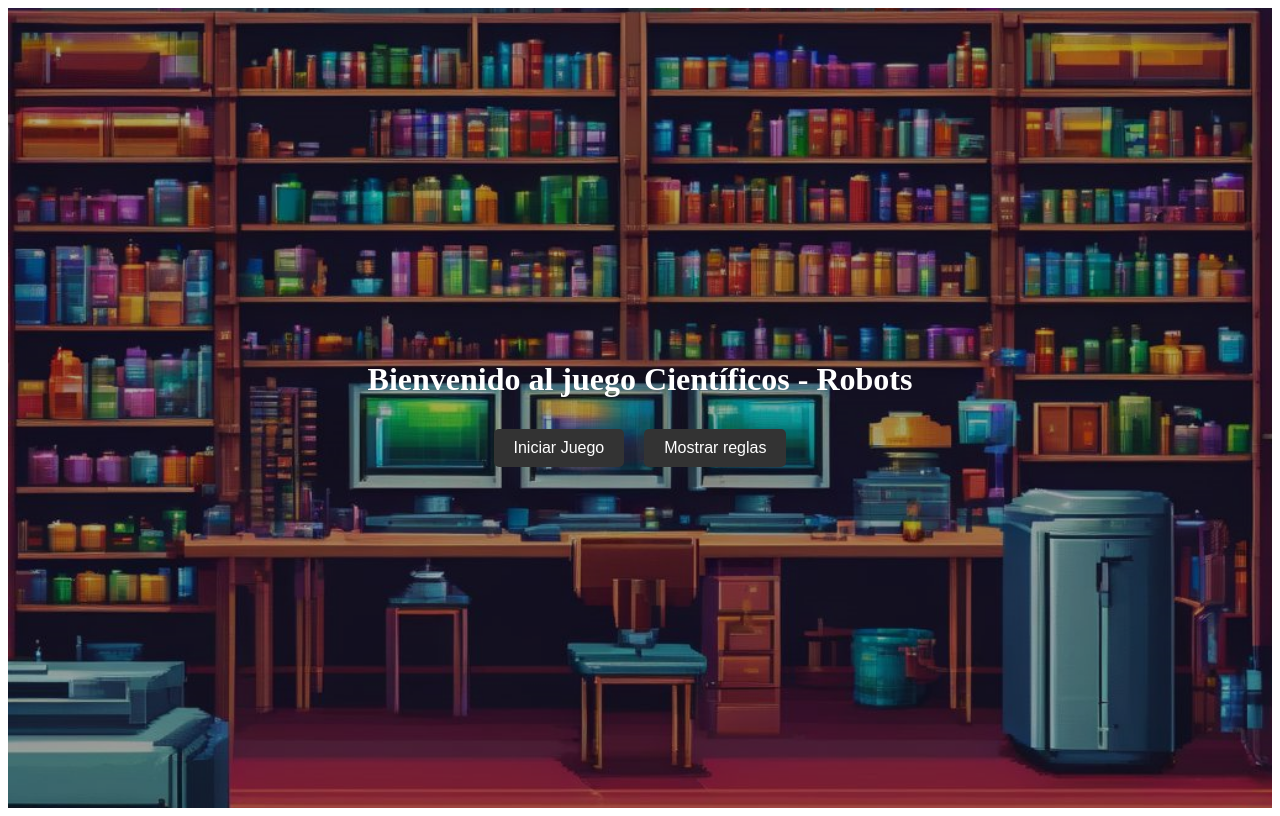
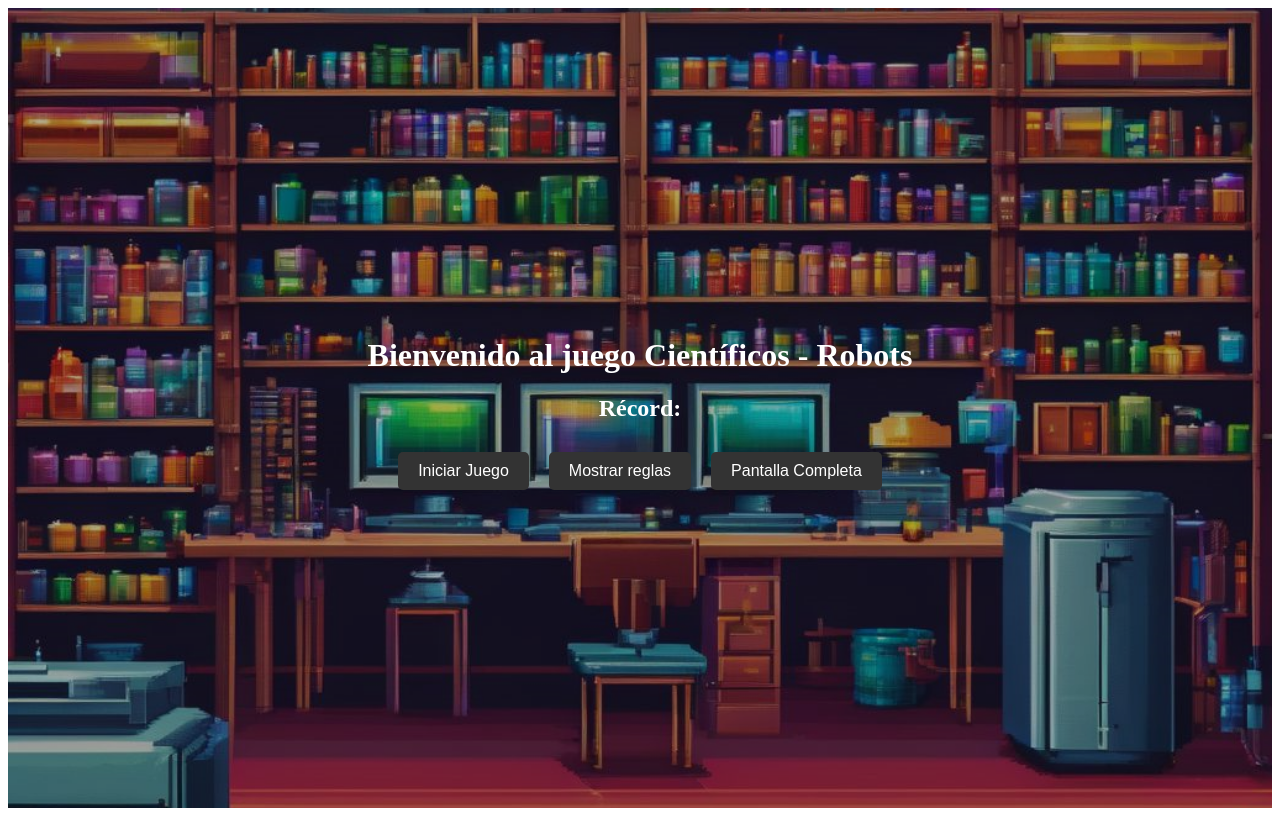
Before and after one commit to MarioDominguez7/Cientificos-Robots, an Angular app: page / in a window 1280 px wide. Built offline with nearby package versions, Linux system fonts and the light colour scheme.

Commit message:
Pantalla completa y record

```diff
--- a/src/app/inicio/inicio.component.html
+++ b/src/app/inicio/inicio.component.html
@@ -5,6 +5,10 @@
     <!-- Contenedor principal de contenido -->
     <div class="content">
       <h1>Bienvenido al juego Científicos - Robots</h1>
+
+      <div class="record">
+        <h2>Récord: <!--{{ record }}--></h2> <!-- Aquí se muestra la variable global -->
+      </div>
 
       <!-- Botones de navegación -->
       <button (click)="startGame()">Iniciar Juego</button>
@@ -24,5 +28,8 @@
           <br />• Para ganar el juego, debes pasar los 3 científicos y los 3 robots al segundo laboratorio.
         </p>
       </div>
+
+      <!-- Botón para pantalla completa -->
+    <button (click)="toggleFullScreen()">Pantalla Completa</button>
     </div>
   </div>
--- a/src/app/inicio/inicio.component.ts
+++ b/src/app/inicio/inicio.component.ts
@@ -18,4 +18,13 @@ export class InicioComponent {
   toggleRules() {
     this.showRules = !this.showRules;
   }
+  toggleFullScreen() {
+    if (!document.fullscreenElement) {
+      document.documentElement.requestFullscreen(); // Pide pantalla completa
+    } else {
+      if (document.exitFullscreen) {
+        document.exitFullscreen(); // Salir de pantalla completa
+      }
+    }
+  }
 }
```
